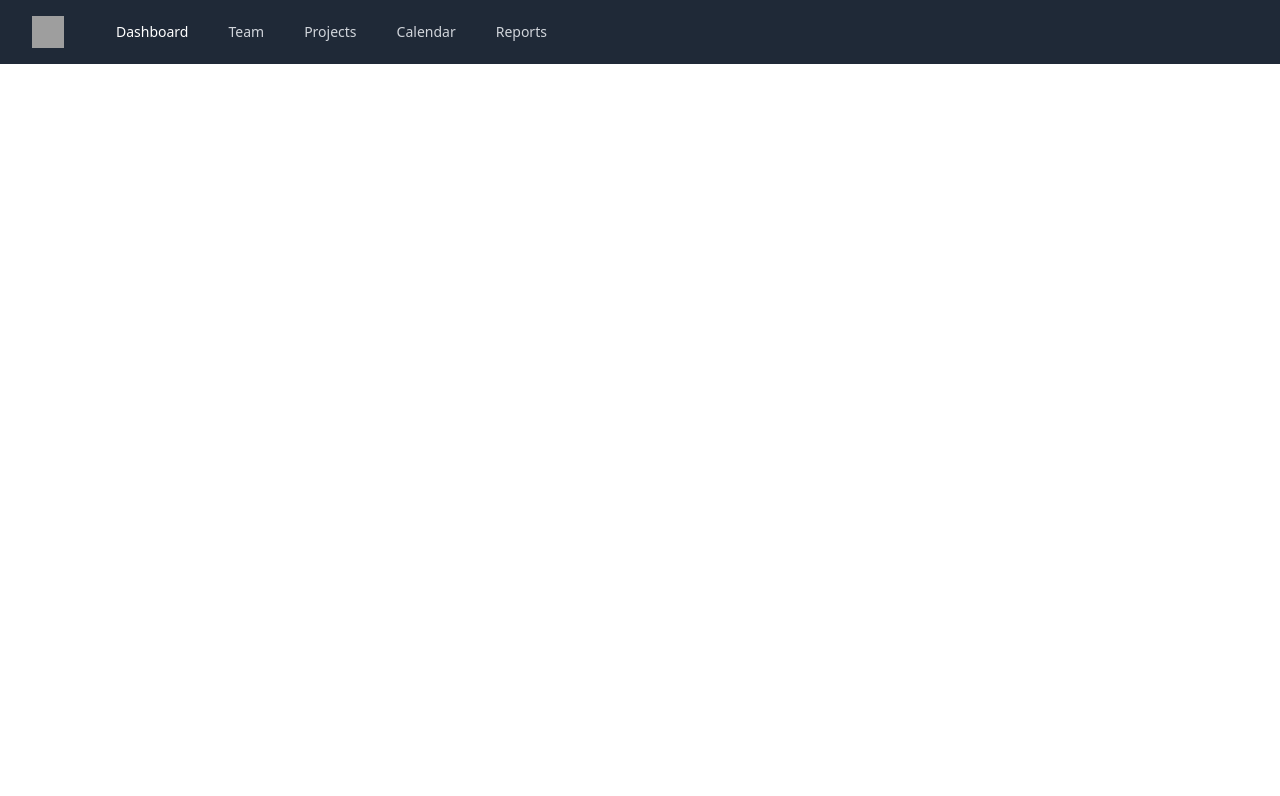
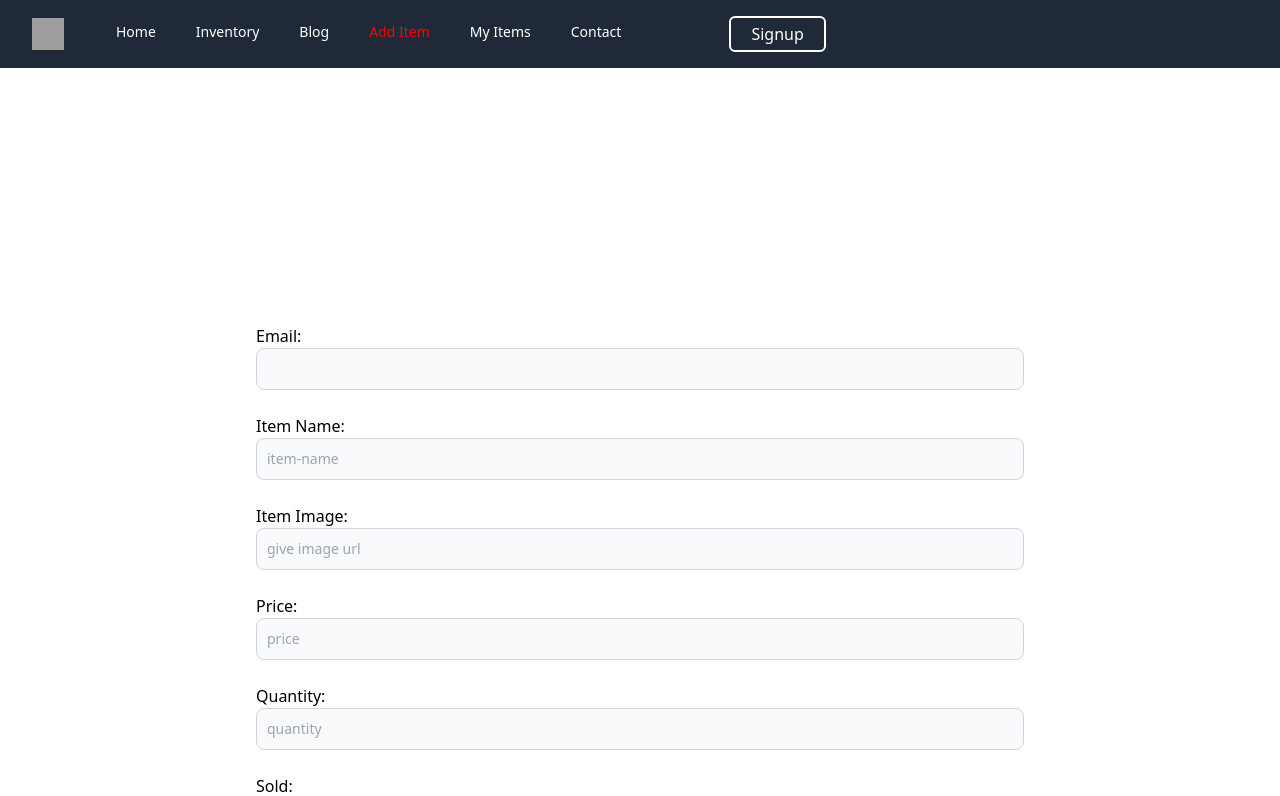
Before and after one commit to AyonJD/assignment-11-flavoro-warhouse, a React (Create React App) app: page /add-item in a window 1280 px wide. Shown: the top 796 px of the page. Built offline with nearby package versions, Linux system fonts and the light colour scheme; grey boxes are pictures that could not be loaded.

Commit message:
Navbar done

```diff
--- a/src/App.js
+++ b/src/App.js
@@ -14,7 +14,7 @@ function App() {
       <Routes>
         <Route path='/' element={<Home></Home>}></Route>
         <Route path='/inventory' element={<Inventory></Inventory>}></Route>
-        <Route path='/addItem' element={<AddNewItem></AddNewItem>}></Route>
+        <Route path='/add-item' element={<AddNewItem></AddNewItem>}></Route>
         <Route path='/inventory/:id' element={<UpdateProduct></UpdateProduct>}></Route>
       </Routes>
     </div>
--- a/src/Components/AddNewItem/AddNewItem.js
+++ b/src/Components/AddNewItem/AddNewItem.js
@@ -21,7 +21,7 @@ const AddNewItem = () => {
         console.log(item)
 
 
-        fetch('http://localhost:5000/addItem', {
+        fetch('http://localhost:5000/add-item', {
             method: 'POST',
             headers: {
                 'content-type': 'application/json'
@@ -42,7 +42,7 @@ const AddNewItem = () => {
 
                 <div className="mb-6">
                     <label>Email:</label>
-                    <input  type="email" id="text" name='email' className="bg-gray-50 border border-gray-300 text-gray-900 text-sm rounded-lg focus:ring-blue-500 focus:border-blue-500 block w-full p-2.5 dark:bg-gray-700 dark:border-gray-600 dark:placeholder-gray-400 dark:text-white dark:focus:ring-blue-500 dark:focus:border-blue-500" />
+                    <input type="email" id="text" name='email' className="bg-gray-50 border border-gray-300 text-gray-900 text-sm rounded-lg focus:ring-blue-500 focus:border-blue-500 block w-full p-2.5 dark:bg-gray-700 dark:border-gray-600 dark:placeholder-gray-400 dark:text-white dark:focus:ring-blue-500 dark:focus:border-blue-500" />
                 </div>
 
                 <div className="mb-6">
--- /dev/null
+++ b/src/Components/CustomLink/CustomLink.js
@@ -0,0 +1,20 @@
+import React from 'react';
+import { Link, useMatch, useResolvedPath } from 'react-router-dom';
+
+const CustomLink = ({ children, to, ...props }) => {
+    const resolved = useResolvedPath(to);
+    const match = useMatch({ path: resolved.pathname, end: true });
+    return (
+        <div>
+            <Link
+                style={{ color: match ? "red" : "white" }}
+                to={to}
+                {...props}
+            >
+                {children}
+            </Link>
+        </div>
+    );
+};
+
+export default CustomLink;
--- a/src/Components/Shared/Navbar/Navbar.js
+++ b/src/Components/Shared/Navbar/Navbar.js
@@ -1,13 +1,14 @@
 import React, { useState } from 'react';
 import { Transition } from "@headlessui/react";
+import CustomLink from '../../CustomLink/CustomLink';
 
 const Navbar = () => {
     const [isOpen, setIsOpen] = useState(false);
     return (
-            <div>
-                <nav className="bg-gray-800">
+        <div className=' sticky top-0'>
+            <nav className="bg-gray-800 py-4">
                 <div className="max-w-7xl mx-auto px-4 sm:px-6 lg:px-8">
-                        <div className="flex items-center justify-between h-16">
+                    <div className="flex items-center justify-between md:block">
                         <div className="flex items-center">
                             <div className="flex-shrink-0">
                                 <img
@@ -16,43 +17,50 @@ const Navbar = () => {
                                     alt="Workflow"
                                 />
                             </div>
-                                <div className="hidden md:block">
-                                    <div className="ml-10 flex items-baseline space-x-4">
-                                        <a
-                                            href="#"
+                            <div className="hidden md:flex justify-between">
+                                <div className="ml-10 flex items-baseline space-x-4 text-lg">
+                                    <CustomLink
+                                        to="/"
                                         className=" hover:bg-gray-700 text-white px-3 py-2 rounded-md text-sm font-medium"
                                     >
-                                            Dashboard
-                                        </a>
+                                        Home
+                                    </CustomLink>
 
-                                        <a
-                                            href="#"
+                                    <CustomLink
+                                        to="/inventory"
                                         className="text-gray-300 hover:bg-gray-700 hover:text-white px-3 py-2 rounded-md text-sm font-medium"
                                     >
-                                            Team
-                                        </a>
+                                        Inventory
+                                    </CustomLink>
 
-                                        <a
-                                            href="#"
+                                    <CustomLink
+                                        to="/blog"
                                         className="text-gray-300 hover:bg-gray-700 hover:text-white px-3 py-2 rounded-md text-sm font-medium"
                                     >
-                                            Projects
-                                        </a>
+                                        Blog
+                                    </CustomLink>
 
-                                        <a
-                                            href="#"
+                                    <CustomLink
+                                        to="add-item"
                                         className="text-gray-300 hover:bg-gray-700 hover:text-white px-3 py-2 rounded-md text-sm font-medium"
                                     >
-                                            Calendar
-                                        </a>
+                                        Add Item
+                                    </CustomLink>
 
-                                        <a
-                                            href="#"
+                                    <CustomLink
+                                        to="my-items"
                                         className="text-gray-300 hover:bg-gray-700 hover:text-white px-3 py-2 rounded-md text-sm font-medium"
                                     >
-                                            Reports
-                                        </a>
+                                        My Items
+                                    </CustomLink>
+                                    <CustomLink
+                                        to="contact-us"
+                                        className="text-gray-300 hover:bg-gray-700 hover:text-white px-3 py-2 rounded-md text-sm font-medium"
+                                    >
+                                        Contact
+                                    </CustomLink>
                                 </div>
+                                <button className='md:ml-24 text-white border-2 border-white px-5 py-1 rounded-md'>Signup</button>
                             </div>
                         </div>
                         <div className="-mr-2 flex md:hidden">
@@ -114,59 +122,51 @@ const Navbar = () => {
                     {(ref) => (
                         <div className="md:hidden" id="mobile-menu">
                             <div ref={ref} className="px-2 pt-2 pb-3 space-y-1 sm:px-3">
-                                    <a
-                                        href="#"
+                                <CustomLink
+                                    to="/"
                                     className="hover:bg-gray-700 text-white block px-3 py-2 rounded-md text-base font-medium"
                                 >
-                                        Dashboard
-                                    </a>
+                                    Home
+                                </CustomLink>
 
-                                    <a
-                                        href="#"
+                                <CustomLink
+                                    to="/inventory"
                                     className="text-gray-300 hover:bg-gray-700 hover:text-white block px-3 py-2 rounded-md text-base font-medium"
                                 >
-                                        Team
-                                    </a>
+                                    Inventory
+                                </CustomLink>
 
-                                    <a
-                                        href="#"
+                                <CustomLink
+                                    to="/blog"
                                     className="text-gray-300 hover:bg-gray-700 hover:text-white block px-3 py-2 rounded-md text-base font-medium"
                                 >
-                                        Projects
-                                    </a>
+                                    Blog
+                                </CustomLink>
 
-                                    <a
-                                        href="#"
+                                <CustomLink
+                                    to="/add-item"
                                     className="text-gray-300 hover:bg-gray-700 hover:text-white block px-3 py-2 rounded-md text-base font-medium"
                                 >
-                                        Calendar
-                                    </a>
+                                    Add Item
+                                </CustomLink>
 
-                                    <a
-                                        href="#"
+                                <CustomLink
+                                    to="/my-items"
                                     className="text-gray-300 hover:bg-gray-700 hover:text-white block px-3 py-2 rounded-md text-base font-medium"
                                 >
-                                        Reports
-                                    </a>
+                                    My Items
+                                </CustomLink>
+                                <CustomLink
+                                    to="/contact-us"
+                                    className="text-gray-300 hover:bg-gray-700 hover:text-white block px-3 py-2 rounded-md text-base font-medium"
+                                >
+                                    Contact
+                                </CustomLink>
                             </div>
                         </div>
                     )}
                 </Transition>
             </nav>
-
-                {/* <header className="bg-white shadow">
-                    <div className="max-w-7xl mx-auto py-6 px-4 sm:px-6 lg:px-8">
-                        <h1 className="text-3xl font-bold text-gray-900">Dashboard</h1>
-                    </div>
-                </header>
-                <main>
-                    <div className="max-w-7xl mx-auto py-6 sm:px-6 lg:px-8">
-
-                        <div className="px-4 py-6 sm:px-0">
-                            <div className="border-4 border-dashed border-gray-200 rounded-lg h-96"></div>
-                        </div>
-                    </div>
-                </main> */}
         </div>
     );
 };
```
Lines whose indentation alone changed are shown as unchanged.
